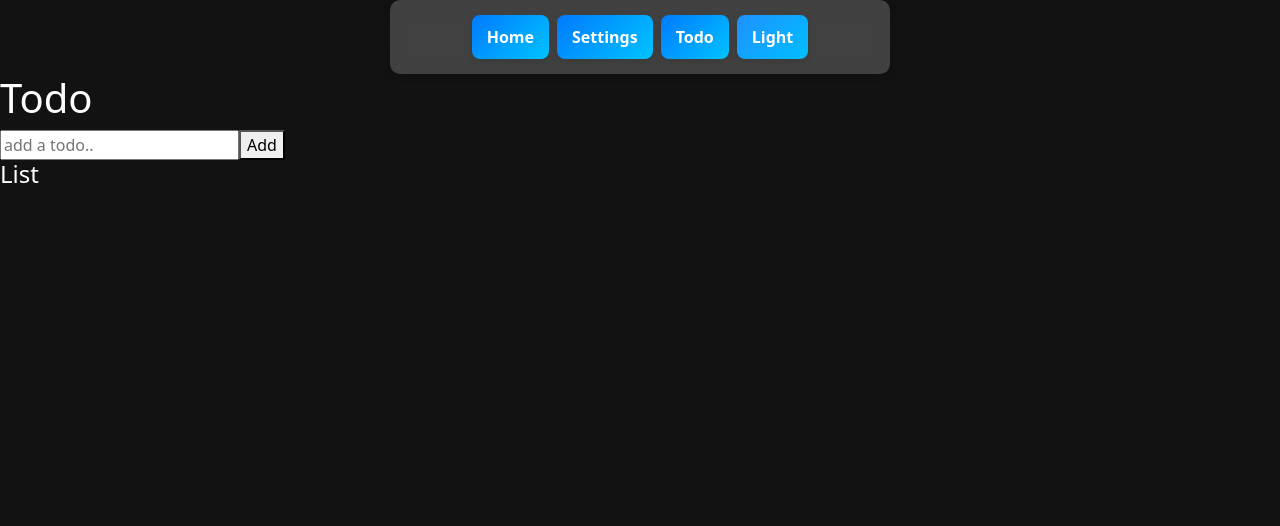
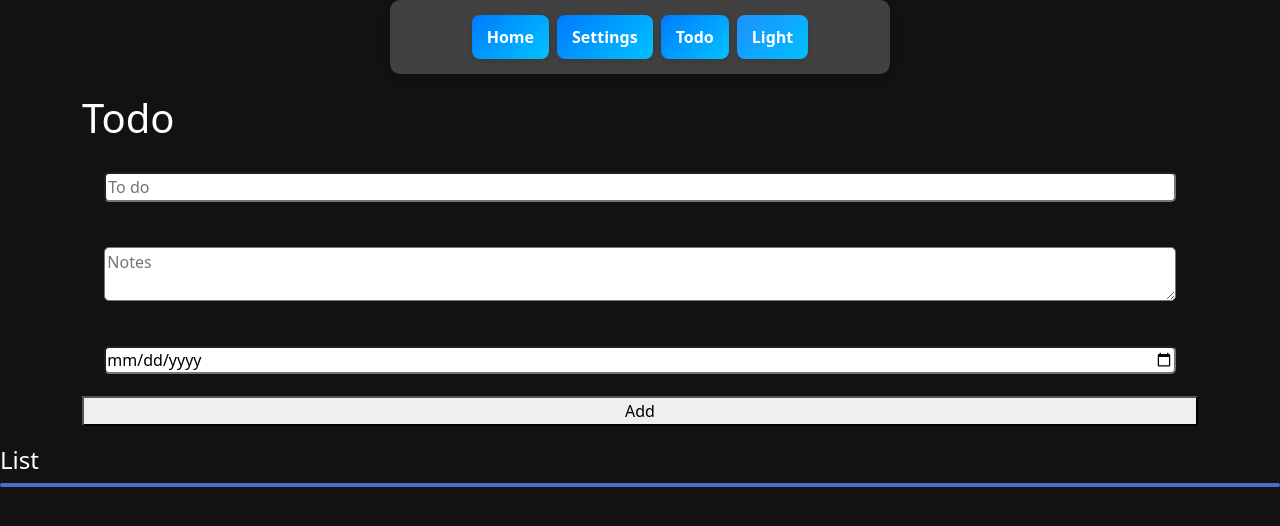
Before and after one commit to Tamerbekir/PocketPal, a React app in the folder client/: page /todo in a window 1280 px wide. Shown: the top 526 px of the page. Built offline with nearby package versions, Linux system fonts and the light colour scheme; the HTML template or start-up script is replaced by a standard one.

Commit message:
Added more sections for todo list. Added delete button, added local storage. Fixed local storage issue with adding activities and goals / time.

```diff
--- a/client/src/Pages/Home.tsx
+++ b/client/src/Pages/Home.tsx
@@ -38,13 +38,18 @@ const Home: React.FC = () => {
     [key: number]: ActivityInfo[];
   }>(() => {
     const saved = localStorage.getItem("activityLogs");
-    return saved ? JSON.parse(saved) : {};
+    return saved ? JSON.parse(saved) : [];
   });
   // Temporarily stores a single log entry before adding it to activityLogs
   // The key is a unique timestamp (from Date.now()), used to identify the activity
   // The value is a single log entry (not an array), containing time used, description, and date
   // Once submitted, it gets added to the activity in activityLogs
-  const [logEntry, setLogEntry] = useState<{ [key: number]: ActivityInfo }>({});
+  const [logEntry, setLogEntry] = useState<{ [key: number]: ActivityInfo }>(
+    () => {
+      const saved = localStorage.getItem("logEntry");
+      return saved ? JSON.parse(saved) : [];
+    }
+  );
 
   const [editActivity, setEditActivity] = useState<{ [key: number]: number }>(
     {}
@@ -53,6 +58,14 @@ const Home: React.FC = () => {
   useEffect(() => {
     localStorage.setItem("activities", JSON.stringify(activities));
   }, [activities]);
+
+  useEffect(() => {
+    localStorage.setItem("logEntry", JSON.stringify(logEntry));
+  }, [logEntry]);
+
+  useEffect(() => {
+    localStorage.setItem("activityLogs", JSON.stringify(activityLogs));
+  }, [activityLogs]);
 
   // Handing changing activity info
   const handleChangeActivity = (event: ChangeEvent<HTMLInputElement>) => {
--- a/client/src/Pages/Todo.tsx
+++ b/client/src/Pages/Todo.tsx
@@ -1,4 +1,5 @@
 import React, { useState, useEffect } from "react";
+import "../assets/todo.css";
 
 export default function Todo() {
   interface Todo {
@@ -13,7 +14,10 @@ export default function Todo() {
     notes: "",
   });
 
-  const [submitTodo, setSubmitTodo] = useState<Todo[]>([]);
+  const [submitTodo, setSubmitTodo] = useState<Todo[]>(() => {
+    const savedData = localStorage.getItem("submitTodo");
+    return savedData ? JSON.parse(savedData) : [];
+  });
 
   const [completeTodo, setCompleteTodo] = useState(null);
 
@@ -33,23 +37,52 @@ export default function Todo() {
     console.log(updateTodo);
   };
 
+  useEffect(() => {
+    localStorage.setItem("submitTodo", JSON.stringify(submitTodo));
+  }, [submitTodo]);
+
   return (
     <div>
+      <div className="container">
         <h1>Todo</h1>
         <input
-        placeholder="add a todo.."
+          placeholder="To do"
           type="text"
           name="item"
           value={todo.item}
           onChange={handleTodoChange}
+          className="todoItem"
+        />
+        <textarea
+          placeholder="Notes"
+          name="notes"
+          value={todo.notes}
+          onChange={handleTodoChange}
+          className="todoNotes"
+        />
+        <input
+          placeholder="add a todo.."
+          type="date"
+          name="date"
+          value={todo.date}
+          className="todoDate"
+          onChange={handleTodoChange}
         />
         <button onClick={handleSubmitTodo}>Add</button>
+      </div>
       <h4>List</h4>
-      <div>
+      <div className="listDiv">
         {submitTodo.map((addedItem, index) => (
           <div key={index}>
+            <p>{addedItem.date}</p>
             <p>{addedItem.item}</p>
-            <button onClick={() => handleDeleteTodo(index)}>Delete</button>
+            <p>{addedItem.notes}</p>
+            <button
+              className="deleteBtn"
+              onClick={() => handleDeleteTodo(index)}
+            >
+              Delete
+            </button>
           </div>
         ))}
       </div>
--- /dev/null
+++ b/client/src/assets/todo.css
@@ -0,0 +1,20 @@
+.container {
+  display: flex;
+  flex-direction: column;
+}
+
+.listDiv {
+  border: 2px solid rgb(77, 108, 201);
+  background-color: white;
+  border-radius: 5px;
+
+}
+
+.deleteBtn {
+  margin: 3%;
+}
+
+.todoDate, .todoNotes, .todoItem {
+  margin: 2%;
+  border-radius: 5px;
+}
```
Lines whose indentation alone changed are shown as unchanged.
